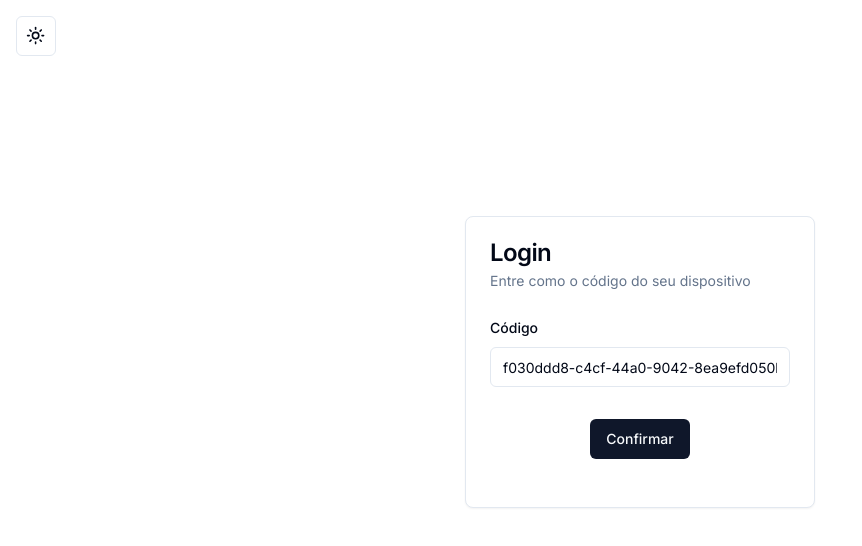
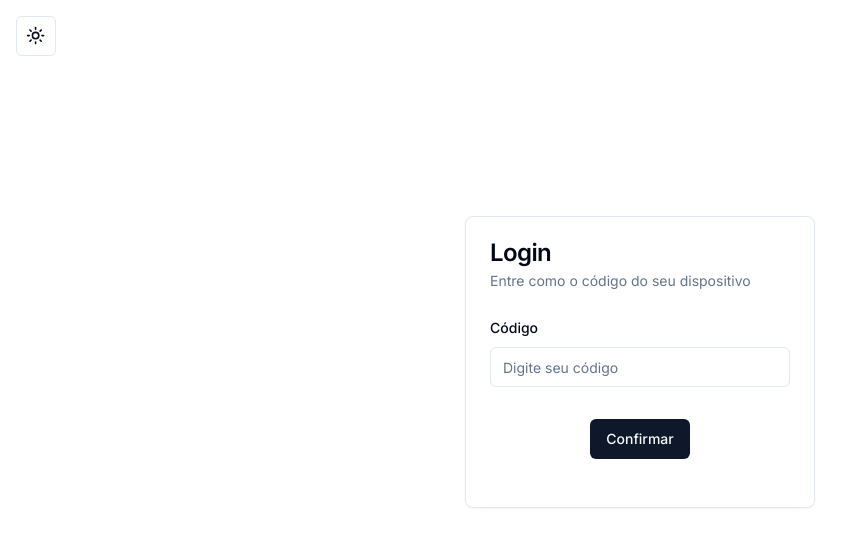
Before and after one commit to nthnunes/zuber-web, a Next.js app: page / in a window 1280 px wide. Shown: the top 546 px of the page, without its empty margins (0-862 px from the left). Built offline with nearby package versions, Linux system fonts and the light colour scheme.

Commit message:
refactor: remove default value

```diff
--- a/src/components/login/index.tsx
+++ b/src/components/login/index.tsx
@@ -39,9 +39,7 @@ const Login = () => {
 
     const form = useForm<z.infer<typeof formSchema>>({
         resolver: zodResolver(formSchema),
-        defaultValues: {
-            code: "f030ddd8-c4cf-44a0-9042-8ea9efd050ba",
-        },
+        // defaultValues: { code: "ab6b1d79-8378-4bfe-a684-3ec9dae4c919" }
     })
 
     const onSubmit = async (values: z.infer<typeof formSchema>) => {
```
